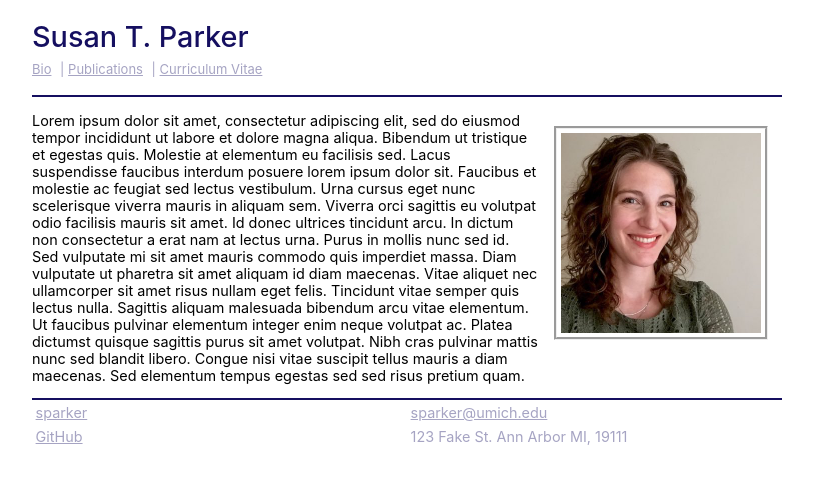
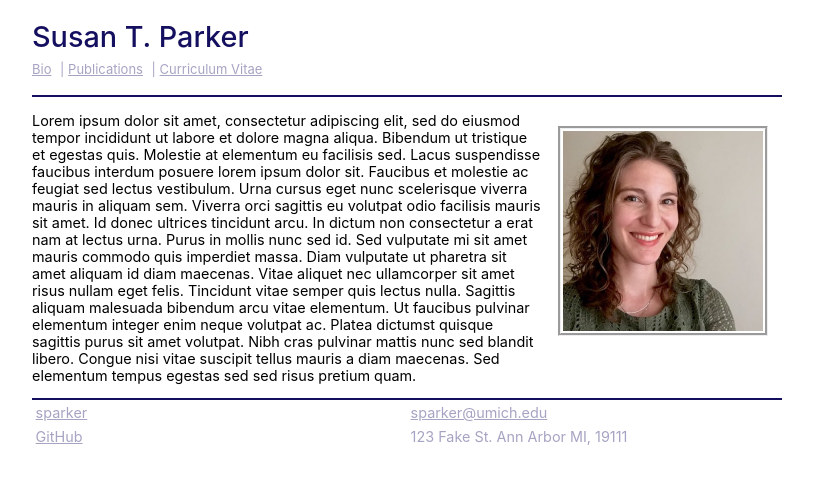
Before and after one commit to sparker6/sparker6.github.io, a Jekyll site: the page built from index.md, in a window 1280 px wide. Shown: the top 484 px of the page, without its empty margins (96-909 px from the left). Built offline with Jekyll 4.4.1, drawn with Linux system fonts in a browser that asks for light colours.

Commit message:
Update main.scss
more changes for iphone

```diff
--- a/assets/css/main.scss
+++ b/assets/css/main.scss
@@ -38,8 +38,7 @@ h1 {
     max-width: 200px;
     border-style: groove;
     margin: 1em;
-    padding: 4px;
-    height: 100%;
+    padding: 2px;
     float: right;
 }
 
```
